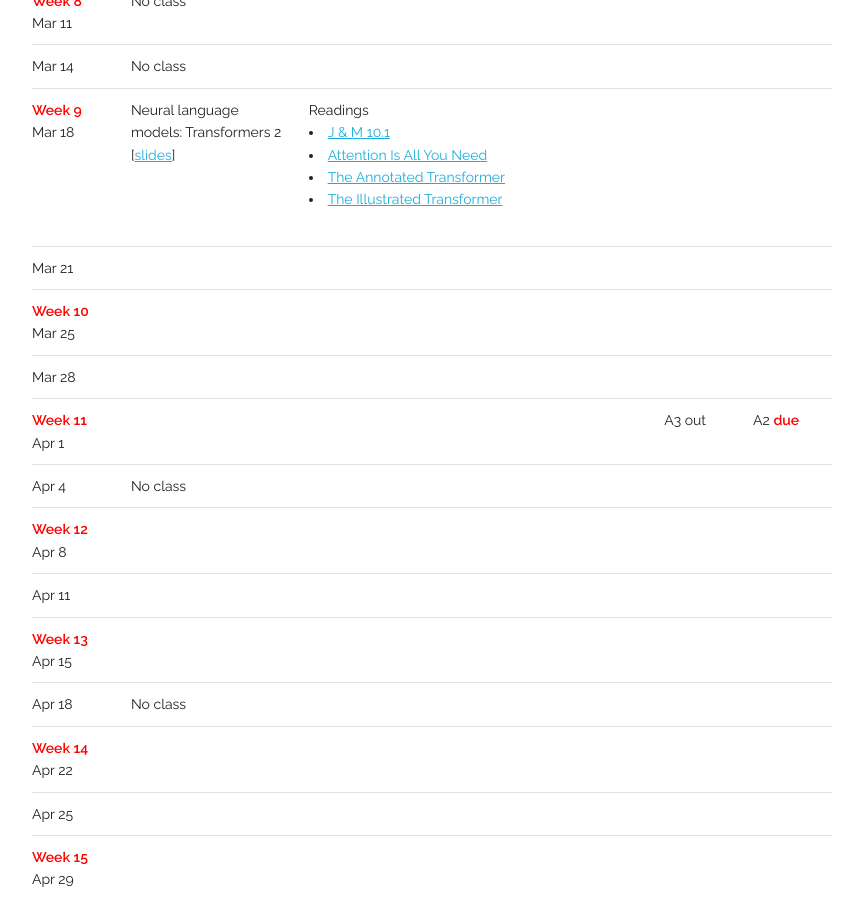
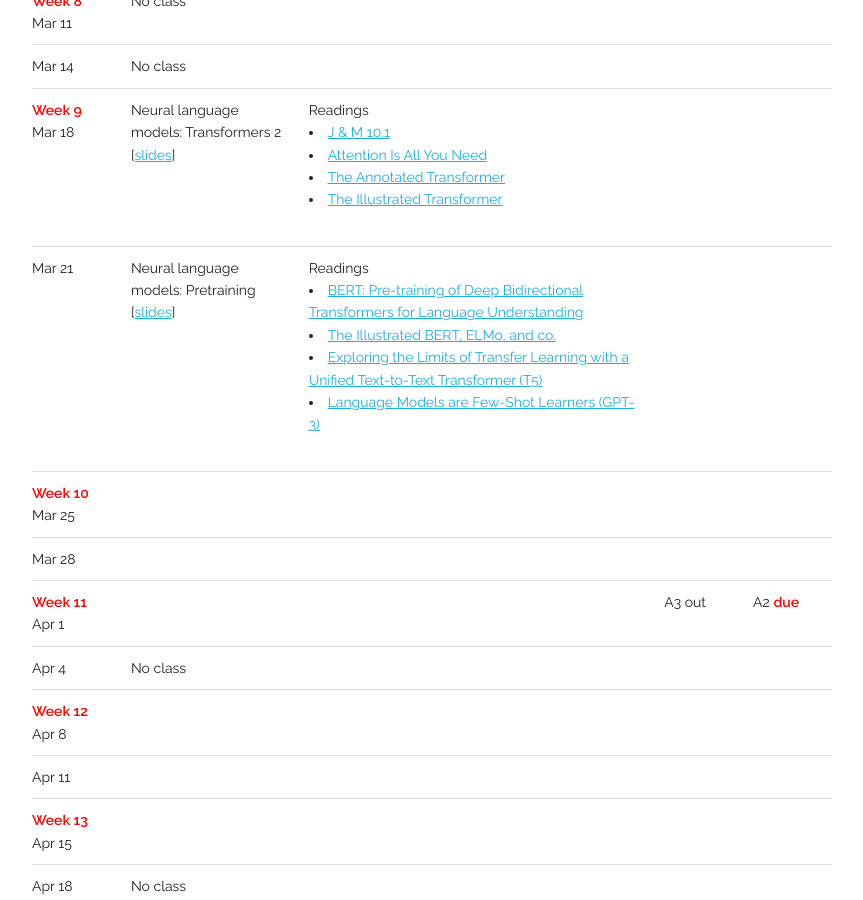
Before and after one commit to taoyds/taoyds.github.io, a Jekyll site: the page built from courses/comp3361.md, in a window 1280 px wide and 900 px high, scrolled down 3146 px. Shown: the whole window, without its empty margins (208-1071 px from the left). Built offline with Jekyll 4.4.1, drawn with Linux system fonts in a browser that asks for light colours; some web fonts are replaced.

Commit message:
Update comp3361.yaml

```diff
--- a/_data/courses/comp3361.yaml
+++ b/_data/courses/comp3361.yaml
@@ -201,9 +201,15 @@ schedule:
   - date: Mar 21
     week:
     topic:
-      - title:
-        slides:
+      - title: 'Neural language models: Pretraining'
+        slides: /assets/courses/COMP3361-25spring-lec13.pdf
     material:
+      - description: Readings
+        list:
+          - <a href="https://arxiv.org/pdf/1810.04805.pdf">BERT&#58; Pre-training of Deep Bidirectional Transformers for Language Understanding</a>
+          - <a href="https://jalammar.github.io/illustrated-bert/">The Illustrated BERT, ELMo, and co.</a>
+          - <a href="https://arxiv.org/pdf/1910.10683.pdf">Exploring the Limits of Transfer Learning with a Unified Text-to-Text Transformer (T5)</a>
+          - <a href="https://arxiv.org/pdf/2005.14165.pdf">Language Models are Few-Shot Learners (GPT-3)</a>
     event:
     due:
   - date: Mar 25
```
